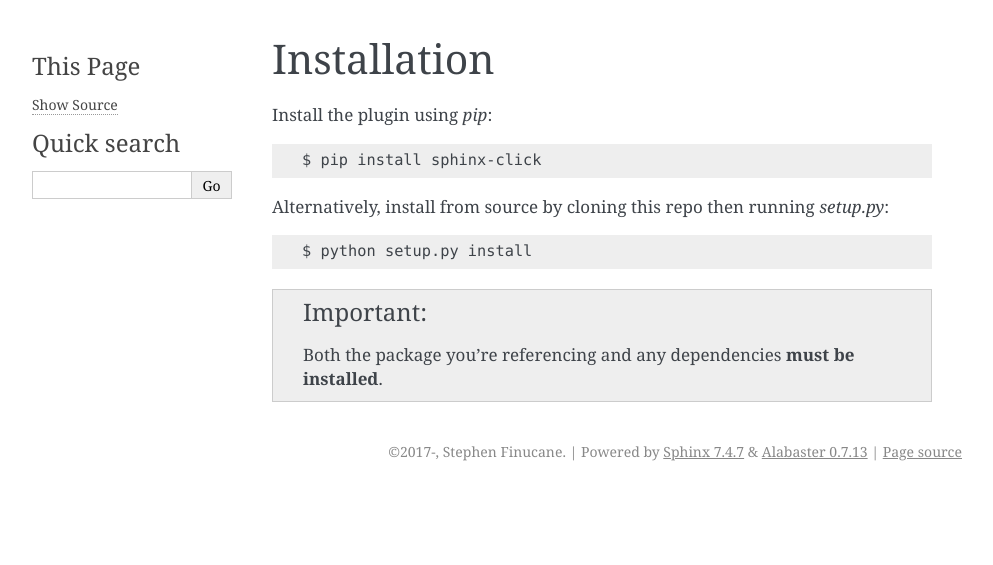
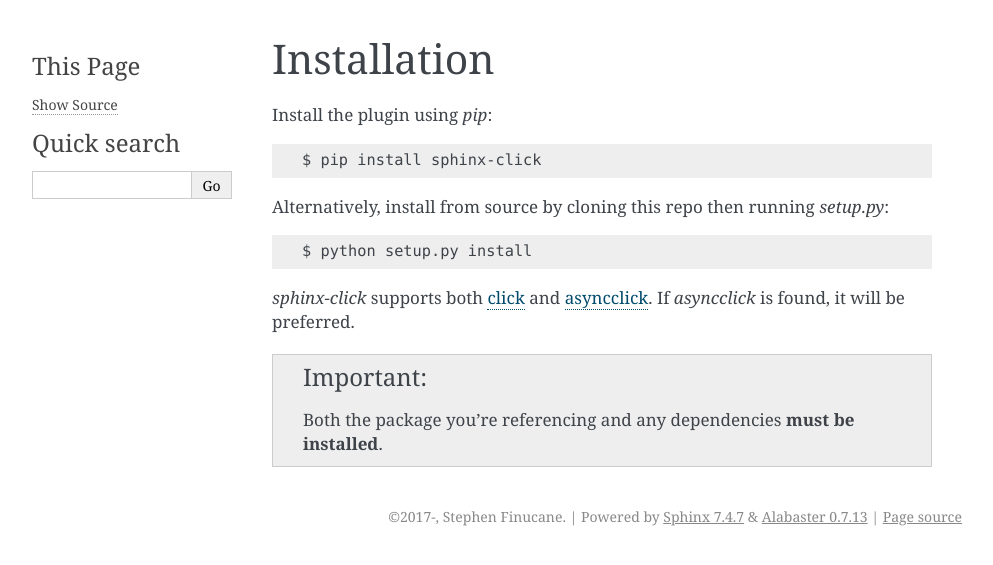
Before and after one commit to click-contrib/sphinx-click, a Sphinx documentation site: the page built from docs/installation.rst, in a window 1280 px wide. Shown: the top 565 px of the page, without its empty margins (148-1141 px from the left). Built offline with Sphinx 7.4.7, drawn with Linux system fonts in a browser that asks for light colours.

Commit message:
docs: Indicate support for asyncclick
Signed-off-by: Stephen Finucane <stephen@that.guru>

```diff
--- a/docs/installation.rst
+++ b/docs/installation.rst
@@ -14,7 +14,13 @@
 
    $ python setup.py install
 
+*sphinx-click* supports both `click`__ and `asyncclick`__. If *asyncclick* is
+found, it will be preferred.
+
 .. important::
 
    Both the package you're referencing and any dependencies **must be
    installed**.
+
+.. __: https://pypi.org/project/click/
+.. __: https://pypi.org/project/asyncclick/
```
